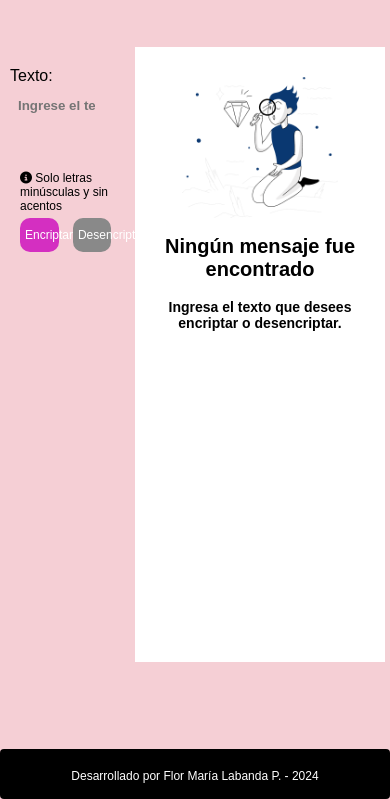
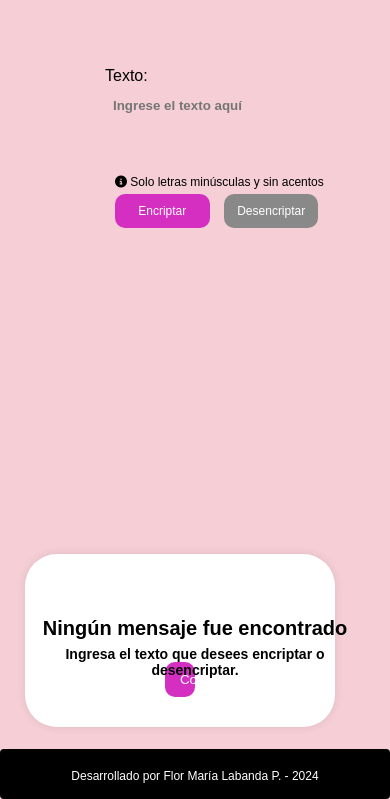
Before and after one commit to Mariq12/encriptar, a plain HTML site: page index.html in a window 390 px wide. Shown: the part 45-844 px from the top of the page. Drawn offline with Linux system fonts and the light colour scheme.

Commit message:
Aun falta ocultar el boton copiar

```diff
--- a/script.js
+++ b/script.js
@@ -1,3 +1,7 @@
+window.onload = function() {
+  toggleCopyButtonVisibility(); // Llamar a la función cuando se carga la página
+};
+
 function encryptText() {
   let textInput = document.getElementById("text-input").value;
 
@@ -57,6 +61,20 @@ function encryptText() {
   mostrarOcultarBotonCopiar();
   // Habilitar el botón Desencriptar
   habilitarDesencriptar(true);
+  // Luego de encriptar, mostrar u ocultar el botón de copiar según el tamaño de la pantalla
+  toggleCopyButtonVisibility();
+}
+
+function toggleCopyButtonVisibility() {
+  const copyButton = document.getElementById("copy-button");
+  const screenWidth = window.innerWidth;
+  const screenHeight = window.innerHeight;
+
+  if (screenWidth <= 768 && screenHeight <= 1174) {
+      copyButton.style.display = "block"; // Mostrar el botón de copiar
+  } else {
+      copyButton.style.display = "none"; // Ocultar el botón de copiar
+  }
 }
 
 function decryptText() {
--- a/styles.css
+++ b/styles.css
@@ -174,6 +174,10 @@ p {
     display: block;
 }
 
+#no-result-img {
+    display: block;
+}
+
 #copy-button {
     background-color: rgb(212, 47, 193);
     color: white;
@@ -214,3 +218,101 @@ footer p {
     height: 30px;
     margin-top: 20px;
 }
+
+@media only screen and (max-width: 768px) and (max-height: 1174px) {
+    .container {
+        flex-direction: column;
+    }
+
+    .info {
+        font-size: 12px;
+        margin: 0;
+        padding-left: 10px;
+        margin-bottom: 5px;
+        margin-top: 20%;
+    }
+
+    #no-result-img {
+        height: 0%;
+    }
+
+    .right-half {
+        width: calc(100% - 80px);
+        padding: 0px 40px;
+        height: 133px;
+        background-color: #fff;
+        border-radius: 32px;
+        box-shadow: 0px 0px 10px rgba(0, 0, 0, 0.1);
+        display: flex; /* Añadido */
+        flex-direction: column; /* Añadido */
+        justify-content: flex-end; /* Añadido */
+        align-items: center; /* Añadido */
+    }
+
+    .right-half, #resultado, #result{
+        left: 50px;
+        right: 50px;
+    }
+
+    .right-half, #copy-button {
+        bottom: 90px;
+        left: 50px;
+        right: 50px;
+    }
+
+    .right-half, h2 {
+        position: fixed;
+        bottom: 142px;
+        left: 40px;
+        width: calc(100% - 80px);
+        padding: 0px 0px 0px;
+    }
+
+    .right-half, h4 {
+        position: fixed;
+        bottom: 72px;
+        left: 40px;
+        width: calc(100% - 80px);
+        padding: 10px 0px 30px;
+    }
+
+    #resultado {
+        position: fixed;
+        bottom: 190px;
+        font-weight: bold;
+        margin-bottom: 10px; /* Añadido para separar el texto del cuadro de texto */
+    }
+
+    #result {
+        position: fixed;
+        bottom: 150px;
+        margin-right: 0px;
+        margin-left: auto;
+        width: 80%;
+        box-sizing: border-box;
+        margin-bottom: 10px; /* Añadido para separar el cuadro de texto del botón */
+    }
+
+    #copy-button {
+        background-color: rgb(212, 47, 193);
+        color: white;
+        padding: 10px 15px;
+        border: none;
+        border-radius: 10px;
+        cursor: pointer;
+        margin-top: 10px;
+        margin-right: auto; /* Establecer margen derecho automático */
+        margin-left: auto; /* Establecer margen izquierdo automático */
+        width: 35%;
+        display: block; /* Para que ocupe el ancho máximo disponible */
+        transition: background-color 0.3s ease; /* Agregar transición */
+    }
+
+    #copy-button:hover {
+        background-color: #9c27b0; /* Cambiar color al pasar el cursor */
+    }
+
+    #copy-button {
+        display: none;
+    }
+}
```
